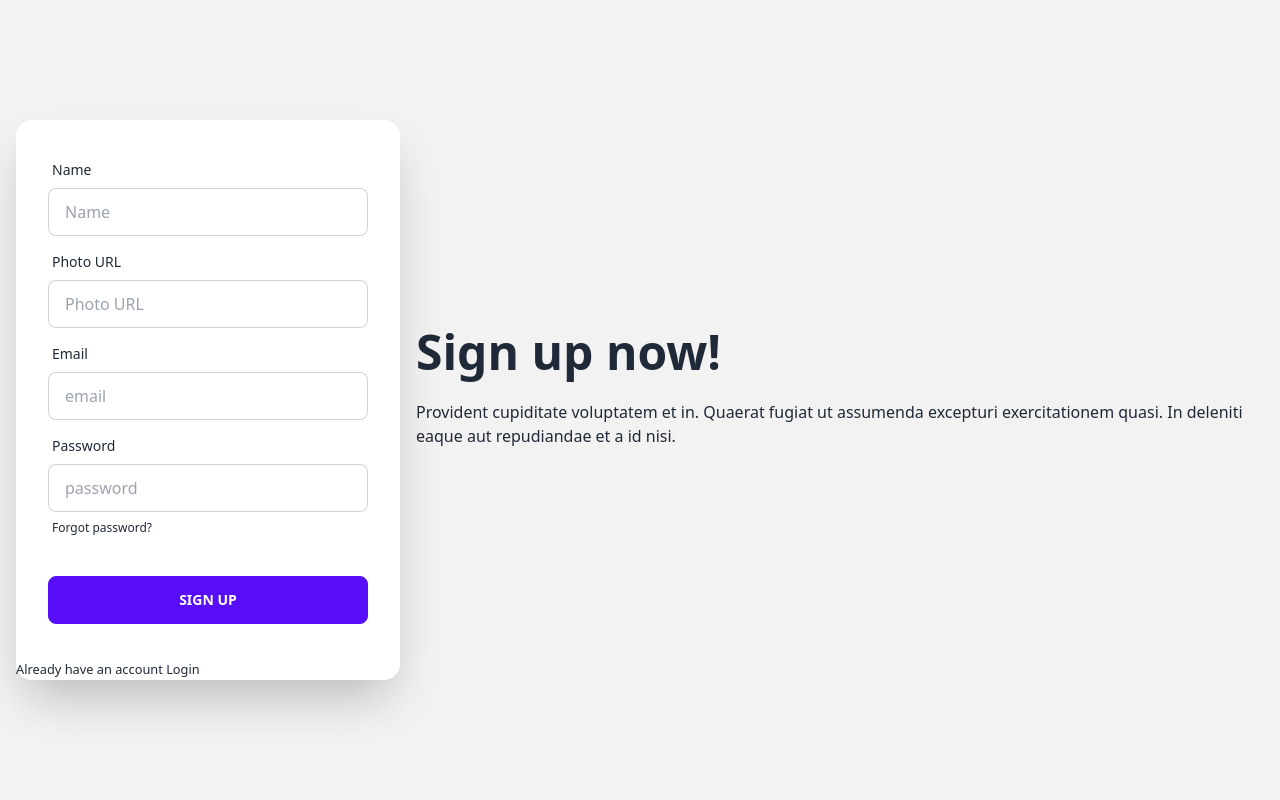
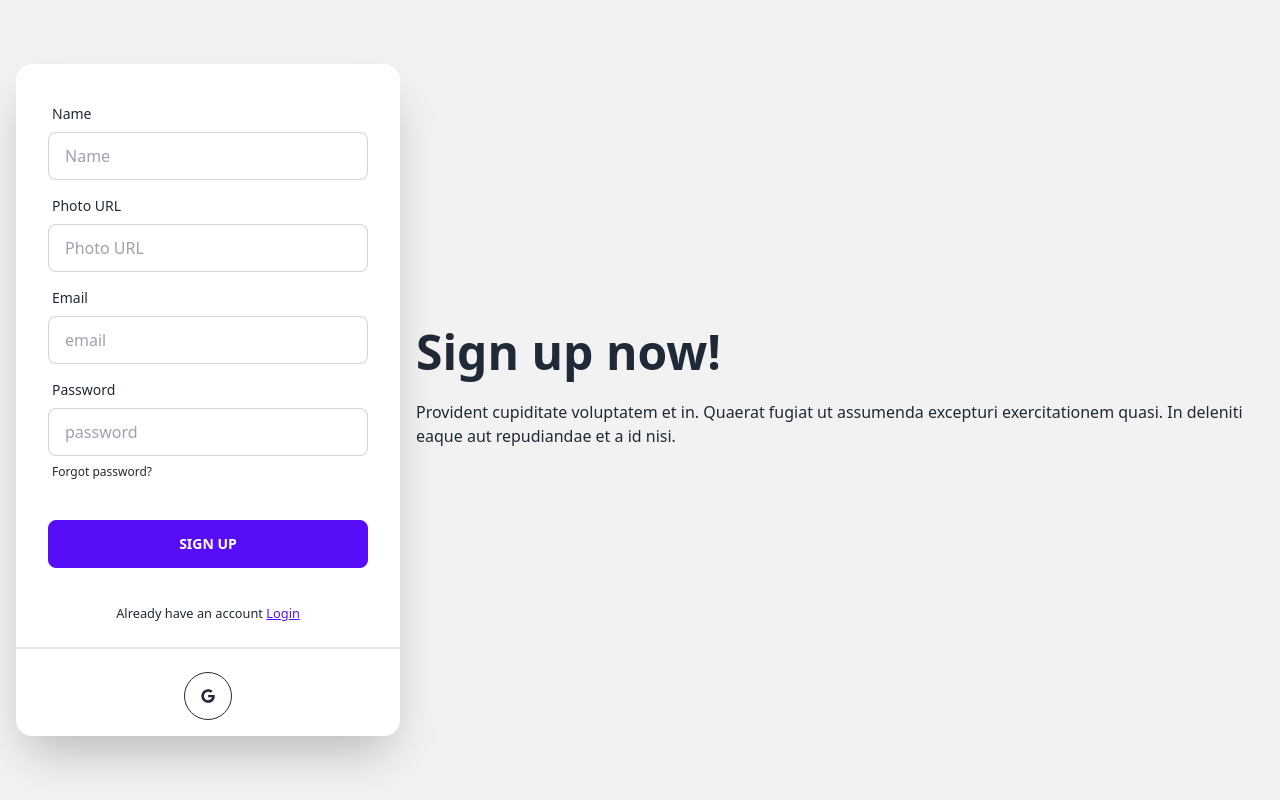
Before and after one commit to Anuwar-Hosain/bistro-boss-client, a React (Vite) app: page /signup in a window 1280 px wide. Built offline with nearby package versions, Linux system fonts and the light colour scheme; no server answers.

Commit message:
social login done

```diff
--- a/src/Routes/Routes.jsx
+++ b/src/Routes/Routes.jsx
@@ -7,6 +7,7 @@ import Login from "../pages/Login/Login";
 import SignUp from "../pages/SignUp/SignUp";
 import DashBoard from "../Layout/dashboard";
 import MyCart from "../pages/Dashboard/MyCart/MyCart";
+import PrivateRoute from "./PrivateRoute";
 
 export const router = createBrowserRouter([
   {
@@ -38,7 +39,11 @@ export const router = createBrowserRouter([
   },
   {
     path: "dashboard",
-    element: <DashBoard></DashBoard>,
+    element: (
+      <PrivateRoute>
+        <DashBoard></DashBoard>
+      </PrivateRoute>
+    ),
     children: [
       {
         path: "mycart",
--- a/src/pages/Login/Login.jsx
+++ b/src/pages/Login/Login.jsx
@@ -8,6 +8,7 @@ import { AuthContext } from "../../providers/AuthProvider";
 import { Link, useLocation, useNavigate } from "react-router-dom";
 import { Helmet } from "react-helmet-async";
 import Swal from "sweetalert2";
+import SocialLogin from "../Shared/SocialLogin/SocialLogin";
 
 const Login = () => {
   const [disabled, setDisabled] = useState(true);
@@ -119,11 +120,15 @@ const Login = () => {
                     />
                   </div>
                 </form>
-                <p>
+                <p className="text-center">
                   <small>
-                    New Here? <Link to="/signup">Create an account</Link>{" "}
+                    New Here?{" "}
+                    <Link className="btn-link" to="/signup">
+                      Create an account
+                    </Link>{" "}
                   </small>
                 </p>
+                <SocialLogin></SocialLogin>
               </div>
             </div>
           </div>
--- /dev/null
+++ b/src/pages/Shared/SocialLogin/SocialLogin.jsx
@@ -0,0 +1,48 @@
+import { useContext } from "react";
+import { FaGoogle } from "react-icons/fa";
+import { AuthContext } from "../../../providers/AuthProvider";
+import { useLocation, useNavigate } from "react-router-dom";
+const SocialLogin = () => {
+  const { googleSignIn } = useContext(AuthContext);
+  const navigate = useNavigate();
+  const location = useLocation();
+
+  const from = location.state?.from?.pathname || "/";
+
+  const handleGoogleSignIn = () => {
+    googleSignIn().then((result) => {
+      const loggedInUser = result.user;
+      console.log(loggedInUser);
+      const saveUser = {
+        name: loggedInUser.displayName,
+        email: loggedInUser.email,
+      };
+      fetch("http://localhost:5000/users", {
+        method: "POST",
+        headers: {
+          "content-type": "application/json",
+        },
+        body: JSON.stringify(saveUser),
+      })
+        .then((res) => res.json())
+        .then(() => {
+          navigate(from, { replace: true });
+        });
+    });
+  };
+  return (
+    <div>
+      <div className="divider"></div>
+      <div className="w-full text-center my-4">
+        <button
+          onClick={handleGoogleSignIn}
+          className="btn btn-circle btn-outline"
+        >
+          <FaGoogle></FaGoogle>
+        </button>
+      </div>
+    </div>
+  );
+};
+
+export default SocialLogin;
--- a/src/pages/SignUp/SignUp.jsx
+++ b/src/pages/SignUp/SignUp.jsx
@@ -4,6 +4,7 @@ import { useForm } from "react-hook-form";
 import { AuthContext } from "../../providers/AuthProvider";
 import { Link, useNavigate } from "react-router-dom";
 import Swal from "sweetalert2";
+import SocialLogin from "../Shared/SocialLogin/SocialLogin";
 
 const SignUp = () => {
   const {
@@ -16,13 +17,22 @@ const SignUp = () => {
   const navigate = useNavigate();
 
   const onSubmit = (data) => {
-    console.log(data);
     createUser(data.email, data.password).then((result) => {
       const loggedUser = result.user;
       console.log(loggedUser);
       updateUserProfile(data.name, data.photoURL)
         .then(() => {
-          console.log("user profile info updated");
+          const saveUser = { name: data.name, email: data.email };
+          fetch("http://localhost:5000/users", {
+            method: "POST",
+            headers: {
+              "content-type": "application/json",
+            },
+            body: JSON.stringify(saveUser),
+          })
+            .then((res) => res.json())
+            .then((data) => {
+              if (data.insertedId) {
                 reset();
                 Swal.fire({
                   position: "top-end",
@@ -32,6 +42,8 @@ const SignUp = () => {
                   timer: 1500,
                 });
                 navigate("/");
+              }
+            });
         })
         .catch((error) => console.log(error));
     });
@@ -144,11 +156,15 @@ const SignUp = () => {
                 />
               </div>
             </form>
-            <p>
+            <p className="text-center">
               <small>
-                Already have an account <Link to="/login">Login</Link>
+                Already have an account{" "}
+                <Link className="btn-link" to="/login">
+                  Login
+                </Link>
               </small>
             </p>
+            <SocialLogin></SocialLogin>
           </div>
         </div>
       </div>
--- a/src/providers/AuthProvider.jsx
+++ b/src/providers/AuthProvider.jsx
@@ -1,9 +1,11 @@
 import { createContext, useEffect, useState } from "react";
 import {
+  GoogleAuthProvider,
   createUserWithEmailAndPassword,
   getAuth,
   onAuthStateChanged,
   signInWithEmailAndPassword,
+  signInWithPopup,
   signOut,
   updateProfile,
 } from "firebase/auth";
@@ -11,10 +13,16 @@ import app from "../firebase/firebase.config";
 
 export const AuthContext = createContext(null);
 const auth = getAuth(app);
+const googleProvider = new GoogleAuthProvider();
 
 const AuthProvider = ({ children }) => {
   const [user, setUser] = useState(null);
   const [loading, setLoading] = useState(true);
+
+  const googleSignIn = () => {
+    setLoading(true);
+    return signInWithPopup(auth, googleProvider);
+  };
 
   const createUser = (email, password) => {
     setLoading(true);
@@ -53,6 +61,7 @@ const AuthProvider = ({ children }) => {
     loading,
     createUser,
     signIn,
+    googleSignIn,
     logOut,
     updateUserProfile,
   };
```
Lines whose indentation alone changed are shown as unchanged.
